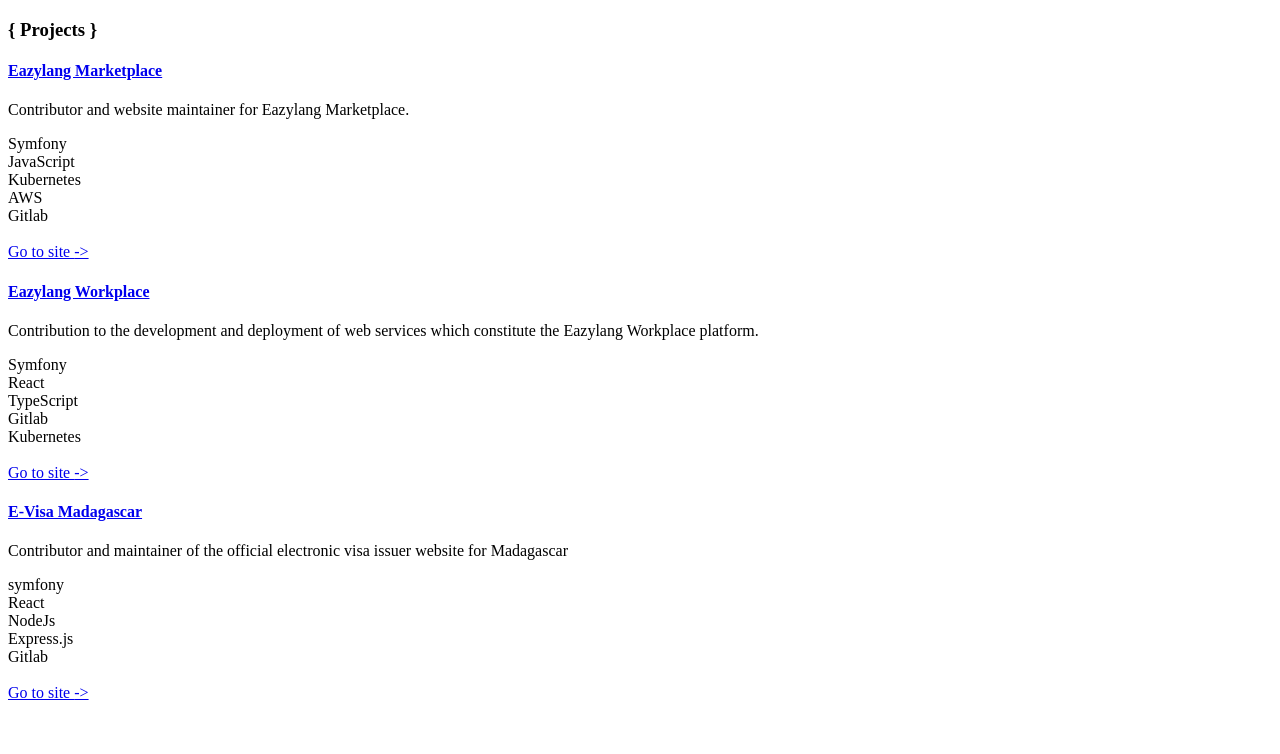
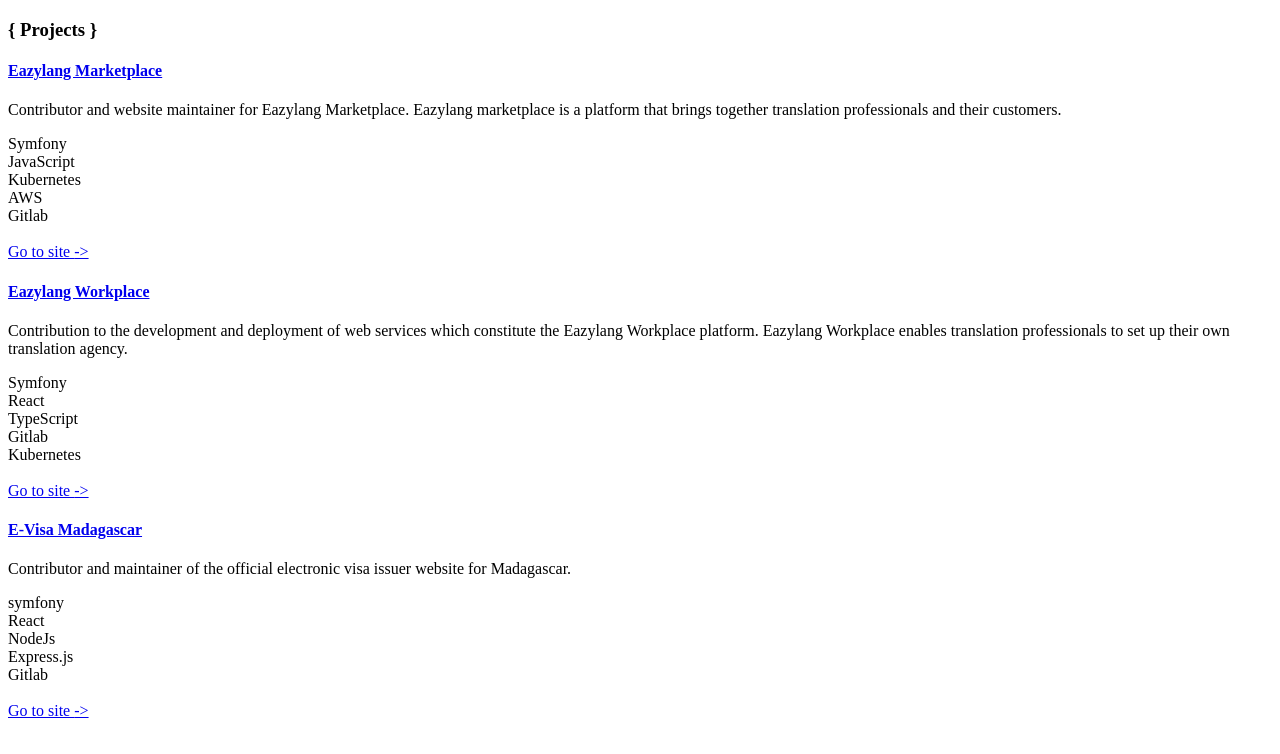
Before and after one commit to Ranotronarison/my-portfolio, a Next.js app: page /app/components/Projects in a window 1280 px wide. Shown: the top 754 px of the page. Built offline with nearby package versions, Linux system fonts and the light colour scheme.

Commit message:
improve SEO

```diff
--- a/src/pages/app/components/Hero.js
+++ b/src/pages/app/components/Hero.js
@@ -8,11 +8,11 @@
         <div className="mb-16 text-xl">Hi ! Looking for an experienced <span className="font-semibold underline">Web Developer</span> ? for your project ?</div>
         <div className="mb-3 text-xl">My name is</div>
         <div className="mb-16">
-          <h1 className="text-5xl sm:text-6xl font-bold text-white px-0"><span className="bg-gray-500 rounded-sm">{`{ Nomena }`}</span></h1>
+          <h1 className="text-5xl sm:text-6xl font-bold text-white px-0"><span className="bg-gray-500 rounded-sm">{`{ Nomena R. }`}</span></h1>
         </div>
         <div className="mb-16">
-          <p className="text-xl">I build and deploy web applications for <span className="font-semibold">{new Date().getFullYear() - 2019} years</span> now.</p>
-          <p>I can work in Backend as well as in Frontend and even up to Deployments.</p>
+          <h2 className="text-xl">I build web applications for <span className="font-semibold">{new Date().getFullYear() - 2019} years</span> now.</h2>
+          <p>Backend / Frontend and Devops tasks.</p>
         </div>
         <div className="mb-16">
           <Link href={"https://drive.google.com/file/d/1XTB_4-hmGIUUAB6RlrXmCL9zX4zhW6bd/view?usp=drive_link"} target="_blank" className="rounded-full bg-neutral-950 py-2 px-5 text-white hover:bg-neutral-800 text-base text-center focus:ring-2 focus:ring-neutral-400">
--- a/src/pages/app/components/Projects.js
+++ b/src/pages/app/components/Projects.js
@@ -6,7 +6,7 @@
     name: "Eazylang Marketplace",
     alt: "eazylang marketplace",
     image: "/images/eazylang-app.PNG",
-    description: "Contributor and website maintainer for Eazylang Marketplace.",
+    description: "Contributor and website maintainer for Eazylang Marketplace. Eazylang marketplace is a platform that brings together translation professionals and their customers.",
     builtWith: [
       "Symfony", "JavaScript", "Kubernetes", "AWS", "Gitlab"
     ],
@@ -16,7 +16,7 @@
     name: "Eazylang Workplace",
     alt: "eazylang workplace",
     image: "/images/workplace.PNG",
-    description: "Contribution to the development and deployment of web services which constitute the Eazylang Workplace platform.",
+    description: "Contribution to the development and deployment of web services which constitute the Eazylang Workplace platform. Eazylang Workplace enables translation professionals to set up their own translation agency.",
     builtWith: [
       "Symfony", "React", "TypeScript", "Gitlab", "Kubernetes"
     ],
@@ -26,7 +26,7 @@
     name: "E-Visa Madagascar",
     alt: "evisa Madagascar",
     image: "/images/evisamada.jpg",
-    description: "Contributor and maintainer of the official electronic visa issuer website for Madagascar",
+    description: "Contributor and maintainer of the official electronic visa issuer website for Madagascar.",
     builtWith: [
       "symfony", "React", "NodeJs", "Express.js", "Gitlab"
     ],
```
